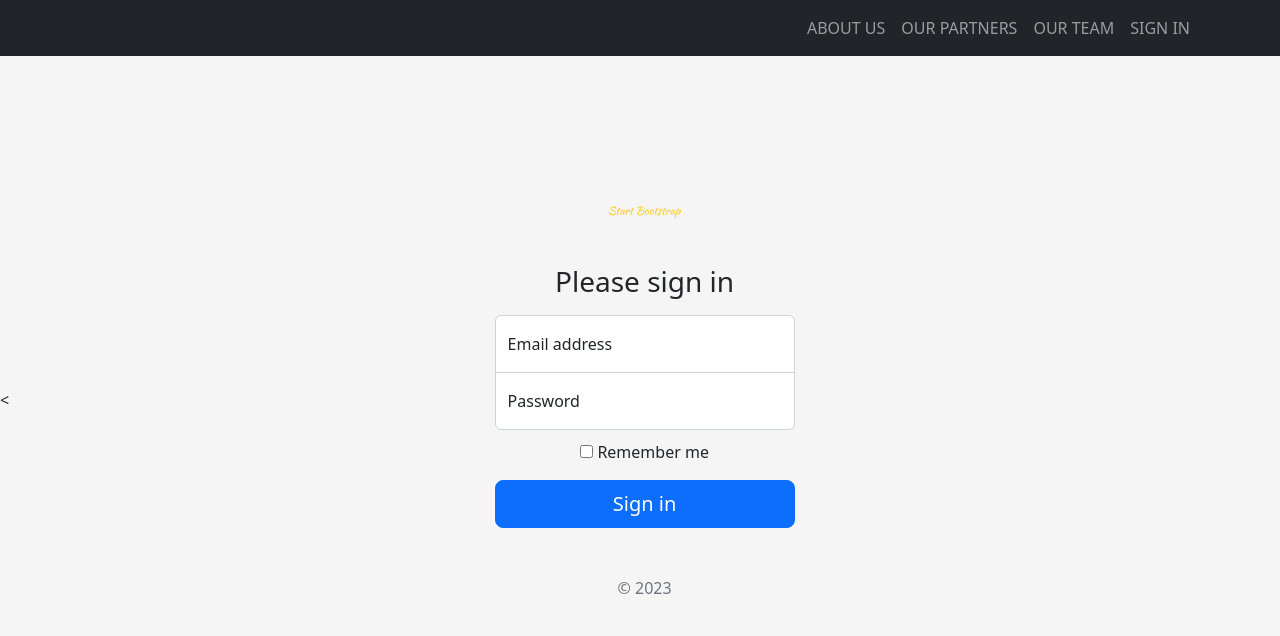
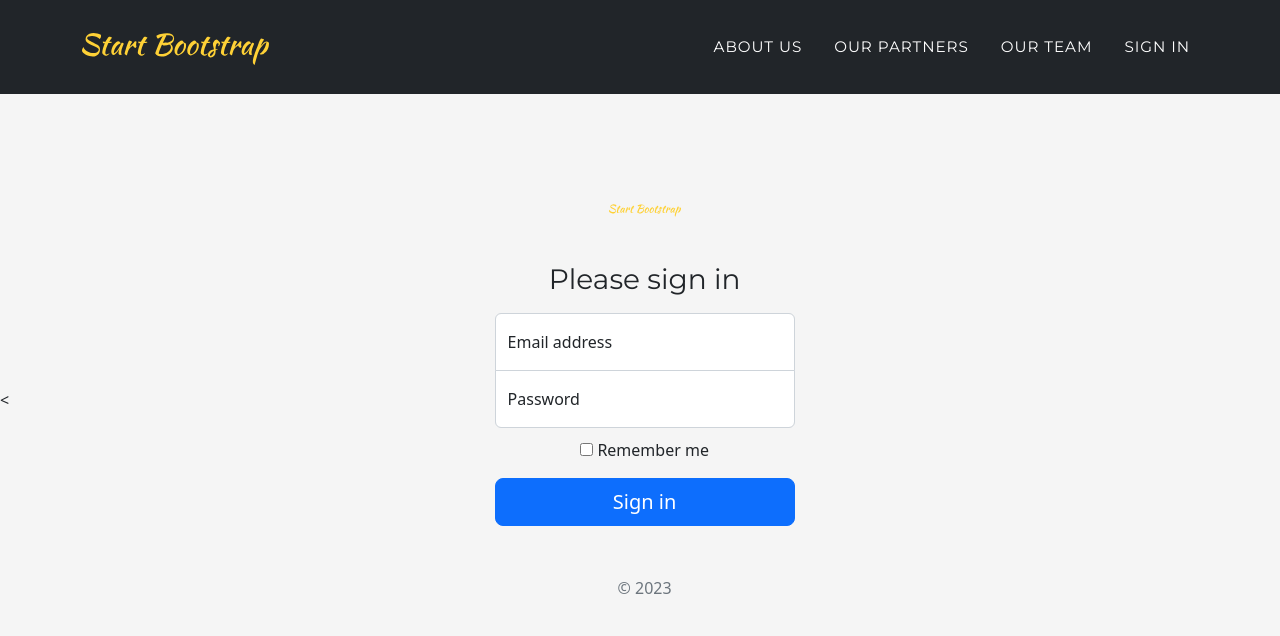
Before and after one commit to kumauun/ESDFoodBank, a plain HTML site: page foodbankLanding/template/signin.html in a window 1280 px wide. Drawn offline with nearby package versions, Linux system fonts and the light colour scheme.

Commit message:
added font api

```diff
--- a/foodbankLanding/template/signin.html
+++ b/foodbankLanding/template/signin.html
@@ -6,7 +6,15 @@
     <meta name="description" content="">
 
     <title>Savood - Sign in</title>
-
+     <!-- Favicon-->
+     <link rel="icon" type="image/x-icon" href="assets/favicon.ico" />
+     <!-- Font Awesome icons (free version)-->
+     <script src="https://use.fontawesome.com/releases/v6.1.0/js/all.js" crossorigin="anonymous"></script>
+     <!-- Google fonts-->
+     <link href="https://fonts.googleapis.com/css?family=Montserrat:400,700" rel="stylesheet" type="text/css" />
+     <link href="https://fonts.googleapis.com/css?family=Roboto+Slab:400,100,300,700" rel="stylesheet" type="text/css" />
+     <!-- Core theme CSS (includes Bootstrap)-->
+     <link href="css/styles.css" rel="stylesheet" />
     <!-- Bootstrap core CSS -->
     <<link href="https://cdn.jsdelivr.net/npm/bootstrap@5.2.3/dist/css/bootstrap.min.css" rel="stylesheet" integrity="sha384-rbsA2VBKQhggwzxH7pPCaAqO46MgnOM80zW1RWuH61DGLwZJEdK2Kadq2F9CUG65" crossorigin="anonymous">
 
```
